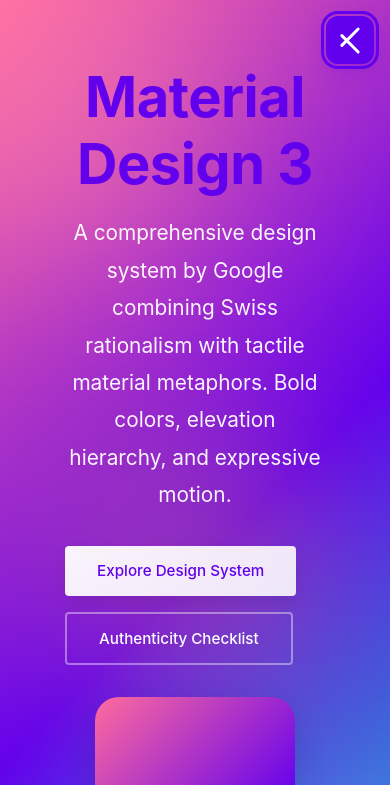
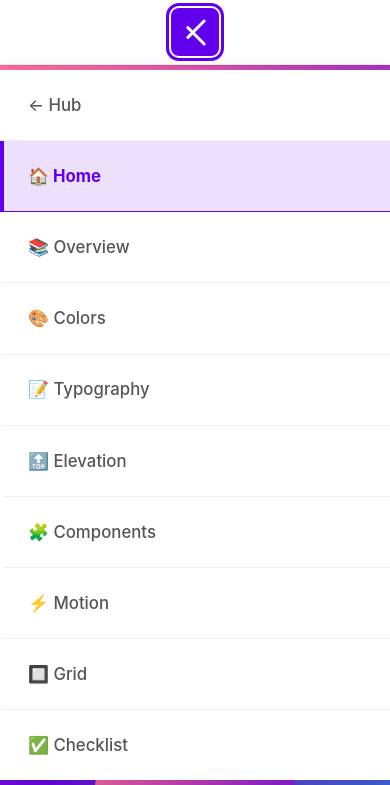
Before and after one commit to AnabhayanA/IS117-Final-Project, a website: page docs/design_style/index.html in a window 390 px wide. Both pictures are taken after a click on the button "Toggle menu". Shown: the top 785 px of the page. Drawn offline with Linux system fonts and the light colour scheme.

Commit message:
Match hamburger menu structure to portfolio/client pages - position inside nav container

```diff
--- a/docs/design_style/index.html
+++ b/docs/design_style/index.html
@@ -50,10 +50,15 @@
     border-bottom: 1px solid rgba(0,0,0,0.08);
     z-index: 999;
     box-shadow: 0 1px 3px rgba(0,0,0,0.12);
+  }
+  .sticky-nav .container {
     display: flex;
     align-items: center;
     justify-content: center;
     padding: 0.5rem 1rem;
+    max-width: 1400px;
+    margin: 0 auto;
+    position: relative;
   }
   .sticky-nav nav {
     display: flex;
@@ -61,8 +66,6 @@
     align-items: center;
     justify-content: center;
     flex-wrap: wrap;
-    max-width: 1400px;
-    margin: 0 auto;
   }
   .sticky-nav a {
     padding: 1rem 1.5rem;
@@ -79,39 +82,22 @@
     border-bottom-color: var(--color-primary);
   }
 
-  /* Hamburger Menu - Always visible on mobile/tablet */
+  /* Hamburger Menu */
   .menu-toggle {
     display: none;
-    position: fixed;
-    right: 1rem;
-    top: 1rem;
+    flex-direction: column;
+    justify-content: center;
+    gap: 5px;
     background: white;
     border: 2px solid var(--color-primary);
-    border-radius: 12px;
+    border-radius: 8px;
     cursor: pointer;
     padding: 0.6rem;
-    z-index: 10001;
     width: 48px;
     height: 48px;
-    box-shadow: 0 6px 20px rgba(98, 0, 238, 0.25);
     transition: all 0.3s cubic-bezier(0.4, 0, 0.2, 1);
-    flex-direction: column;
-    justify-content: center;
-    align-items: center;
-    gap: 5px;
-  }
-
-  /* Show hamburger and hide regular nav on smaller screens */
-  @media (max-width: 1200px) {
-    .menu-toggle {
-      display: flex !important;
-    }
-    .sticky-nav {
-      display: none;
-    }
-    .sticky-nav nav {
-      display: none;
-    }
+    position: relative;
+    z-index: 1001;
   }
   .menu-toggle:hover {
     background: var(--color-primary);
@@ -170,35 +156,32 @@
 
   section[id] { scroll-margin-top: 80px; }
 
-  @media (max-width: 1200px) {
-    .sticky-nav {
-      display: none;
+  @media (max-width: 767px) {
+    .menu-toggle {
+      display: flex;
     }
+
     .sticky-nav nav {
-      display: flex;
       position: fixed;
-      top: 0;
+      top: 70px;
       left: 0;
       right: 0;
       background: white;
       flex-direction: column;
       padding: 0;
-      box-shadow: 0 12px 32px rgba(0,0,0,0.2);
+      box-shadow: 0 8px 24px rgba(0,0,0,0.15);
       max-height: 0;
       overflow: hidden;
       opacity: 0;
       visibility: hidden;
       transition: all 0.4s cubic-bezier(0.4, 0, 0.2, 1);
-      border-top: 3px solid var(--color-primary);
-      padding-top: 60px;
     }
+
     .sticky-nav nav.active {
-      display: flex;
       max-height: 100vh;
       opacity: 1;
       visibility: visible;
       overflow-y: auto;
-      -webkit-overflow-scrolling: touch; /* Smooth scrolling on iOS */
     }
     .sticky-nav a {
       width: 100%;
@@ -271,15 +254,14 @@
 </head>
 <body>
 
-<!-- Hamburger Menu Button (Mobile Only) -->
+<!-- Sticky Navigation Bar -->
+<div class="sticky-nav">
+  <div class="container">
     <button class="menu-toggle" onclick="toggleMenu()" aria-label="Toggle menu">
       <span></span>
       <span></span>
       <span></span>
     </button>
-
-<!-- Sticky Navigation Bar -->
-<div class="sticky-nav">
     <nav id="mainNav">
       <a href="../" class="nav-link" onclick="closeMenu()">← Hub</a>
       <a href="#hero" class="nav-link" onclick="closeMenu()">🏠 Home</a>
@@ -292,6 +274,7 @@
       <a href="#grid" class="nav-link" onclick="closeMenu()">🔲 Grid</a>
       <a href="#checklist" class="nav-link" onclick="closeMenu()">✅ Checklist</a>
     </nav>
+  </div>
 </div>
 
 <!-- Hero Section -->
```
Lines whose indentation alone changed are shown as unchanged.
